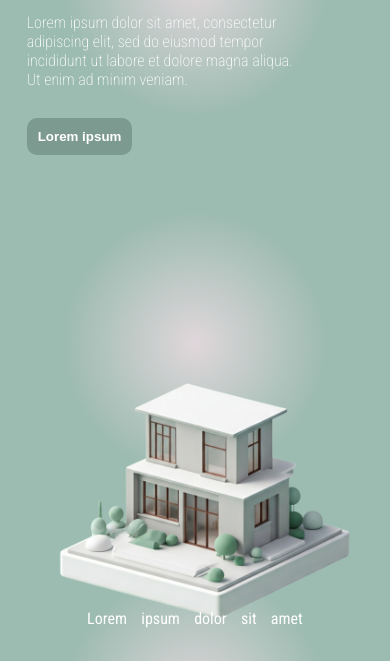
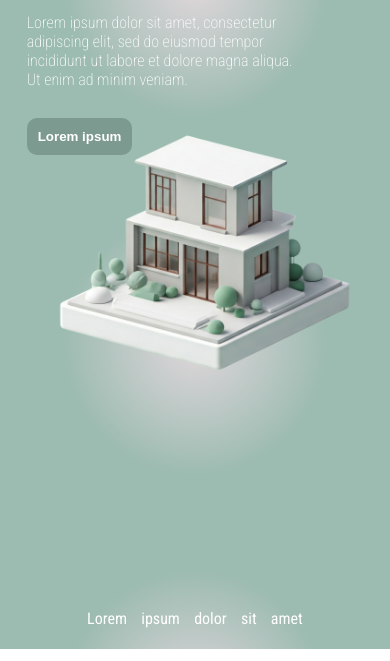
Before and after one commit to eyob333/GojoHousing-frontend, a website built with Vite: page index.html in a window 390 px wide. Shown: the part 195-856 px from the top of the page. Built offline with nearby package versions, Linux system fonts and the light colour scheme; a web font is replaced by a local one.

Commit message:
fix: mobile view now

```diff
--- a/src/style.css
+++ b/src/style.css
@@ -166,7 +166,7 @@ img{
   }
   .img{
     position: absolute;
-    top: 65%;
+    top: 300px;
     z-index: -1;
     margin: 0;
     border: 0;
```
